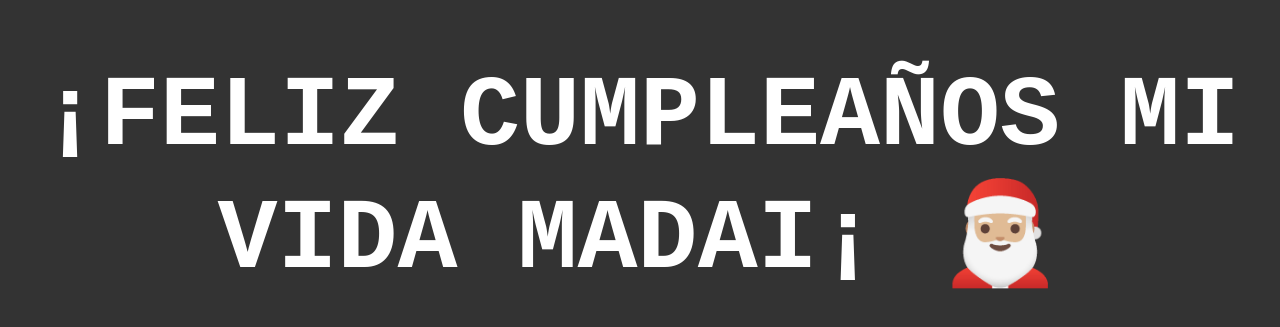
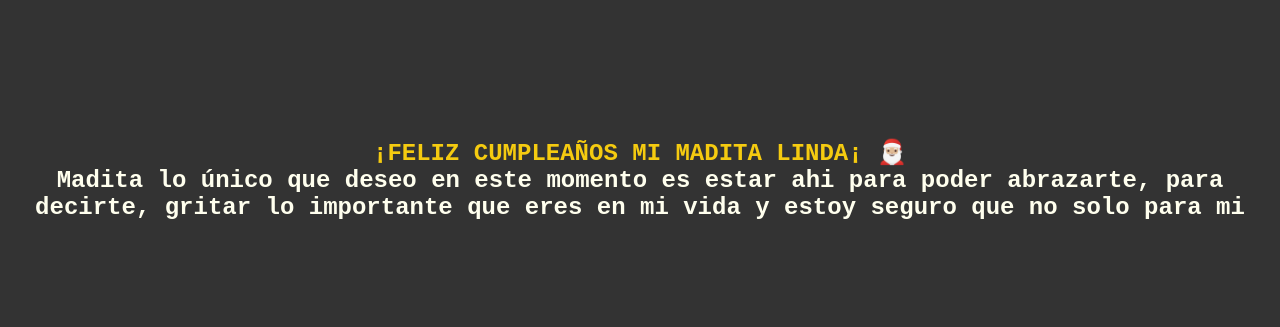
Before and after one commit to albaromartinez/cosas_mias, a plain HTML site: page index.html in a window 1280 px wide. Shown: the part 221-548 px from the top of the page. Drawn offline with Linux system fonts and the light colour scheme.

Commit message:
thrid commit

```diff
--- a/index.html
+++ b/index.html
@@ -12,7 +12,7 @@
 </head>
 <body>
     <section class="container">
-        <h1>¡Sorpresa¡</h1>
+        <h1>¡Falta poco¡</h1>
         <div class="countdown">
             <div>
                 <p id="days">132</p>
@@ -32,7 +32,12 @@
             </div>
         </div>
     </section>
-    <section class="final-sms"><h2>¡FELIZ CUMPLEAÑOS MI VIDA MADAI¡ 🎅🏼 </h2></section>
+    <section class="final-sms">
+        <h2>¡FELIZ CUMPLEAÑOS MI MADITA LINDA¡ 🎅🏼
+            <strong>Madita lo único que deseo en este momento es estar ahi para poder abrazarte, para decirte, gritar lo importante que eres en mi vida y estoy seguro que no solo para mi</strong>
+        </h2>
+
+    </section>
     <script src="script.js"></script>
 </body>
 </html>
--- a/style.css
+++ b/style.css
@@ -7,6 +7,7 @@ body{
     display: grid;
     place-items: center;
     font-family: 'Share Tech Mono', monospace;
+    overflow: hidden;
 }
 .container{
     width: 100%;
@@ -30,27 +31,27 @@ body{
 }
 h1{
     text-align: center;
-    color: #fff;
+    color: rgb(245, 203, 16);
     font-size: 40px;
     padding: 30px 10px;
 }
 p{
     display: grid;
     place-items: center;
-    border: solid 1px #fff;
+    border: solid 1px rgb(213, 16, 16);
     height: 100px;
     width: 100px;
     border-radius: 50%;
-    color: #fff;
+    color: #af2f2f;
     font-size: 2rem;
     font-weight: bold;
-    background-color: rgb(56, 107, 209);
+    background-color: rgb(245, 203, 16);
 }
 span{
     display: block;
     padding: 10px;
     text-align: center;
-    color: #e81ec9;
+    color: #e53535;
     font-size: 1.5rem;
     font-weight: 400;
 }
@@ -68,6 +69,12 @@ span{
 }
 .final-sms h2{
     text-align: center;
-    font-size: 100px;
-    color: #fff;
+    /* font-size: 100px; */
+    color: rgb(245, 203, 16);
 }
+.final-sms h2 strong{
+    display: inline-block;
+    text-align: center;
+    /* font-size: 100px; */
+    color: #ffe;
+}
```
